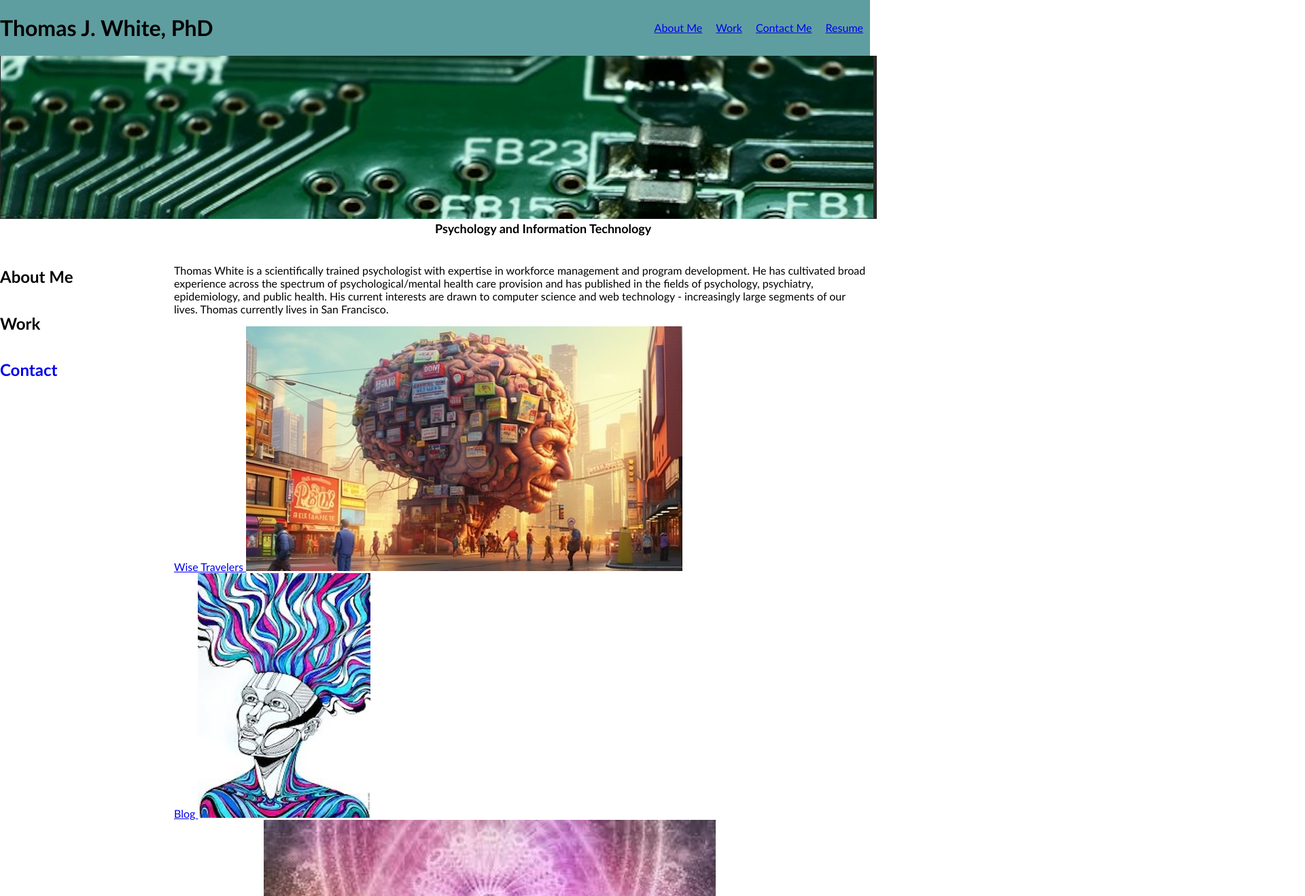
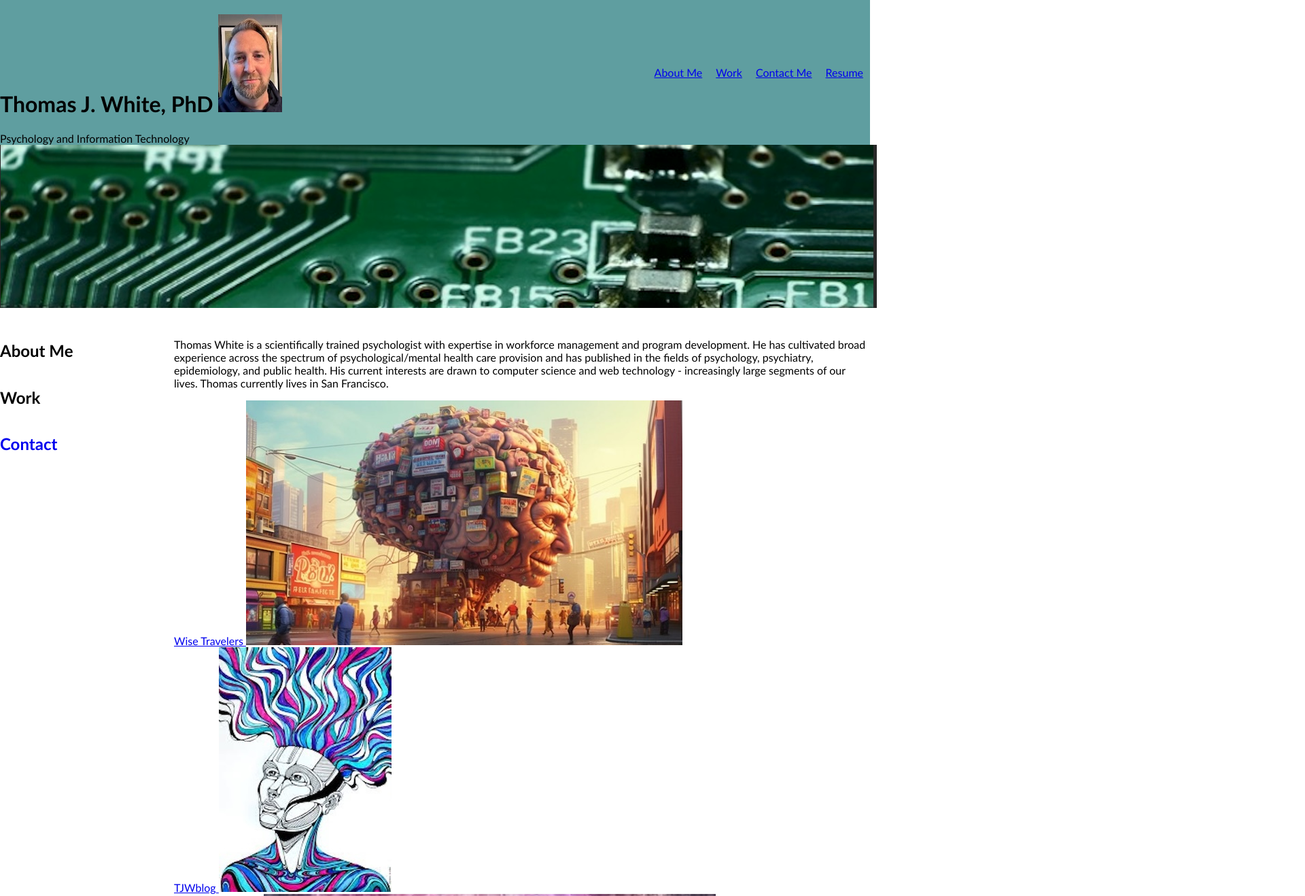
Before and after one commit to TJWphd/portfolio, a plain HTML site: page index.html in a window 1280 px wide. Shown: the top 1318 px of the page at 68% size, 1920 px wide, since content can reach past the window. Drawn offline with Linux system fonts and the light colour scheme.

Commit message:
fixes to headshot

```diff
--- a/index.html
+++ b/index.html
@@ -12,7 +12,10 @@
 <!-- alt attributes for images -->
   <body>
     <header>
-       <div><h1>Thomas J. White, PhD</h1></div>
+       <div><h1>Thomas J. White, PhD
+        <img src="./assets/images/portfolio-headshot.jpeg" alt="headshot"></h1>
+        <div class="subtitle">Psychology and Information Technology</div>
+    </div>
         <nav>
                 <a href="#about-me" class="navlinks">About Me</a>
                 <a href="#work" class="navlinks">Work</a>
@@ -22,7 +25,6 @@
     </header>
     <div class="hero">
         <img src="./assets/images/portfolio-hero.png" alt="circuitboard">
-        <div class="subtitle">Psychology and Information Technology</div>
     </div>
     <main>
         <section class="w3-container" id="about-me">
@@ -45,12 +47,12 @@
                     <img src="./assets/images/work-image-1.jpeg" alt="travel suggestions" />
                 <section id="TJWblog">
                     <header></header>
-                    <a href="https://tjwphd.github.io/TJWblog/" >Blog
+                    <a href="https://tjwphd.github.io/TJWblog/" >TJWblog
                     <img src="./assets/images/work-image-2.jpeg" alt="TJWblog"/>
                 </section>
                 <section id="semanticRefactor">
                     <header></header>
-                    <a href="https://tjwphd.github.io/semanticrefactor/" >Semantic Refactor
+                    <a href="https://tjwphd.github.io/optimize-with-horiseon/" >Semantic Refactor
                     <img src="./assets/images/work-image-3.jpeg" alt="semantic refactor"/>
                 </section>
                 <section id="payrollTracker">
```
Also changed, not shown: assets/images/portfolio-headshot.jpeg (renamed from assets/images/portfolio-headshot.jpg), assets/images/portfolioscreen.png (added), 2 other files.
